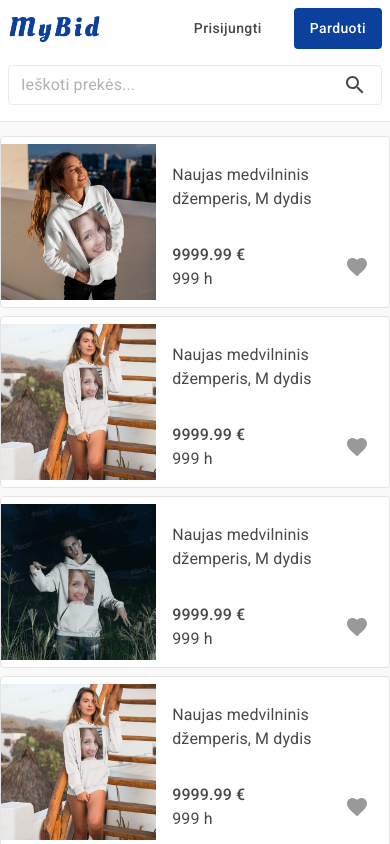
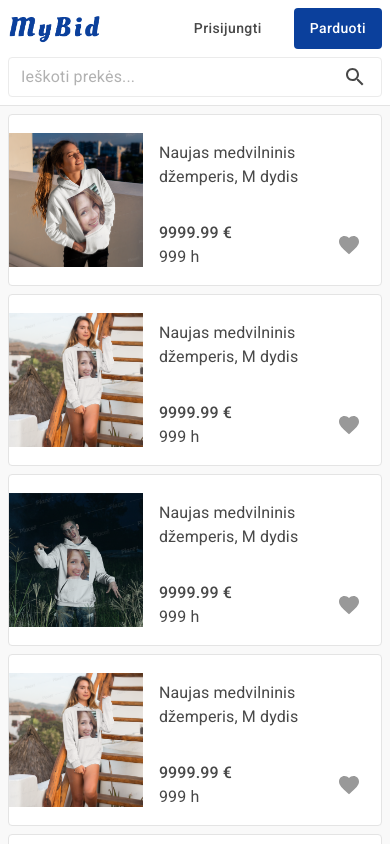
Before and after one commit to aurimasbachanovicius/auction, a React (Create React App) app: page / in a window 390 px wide. Shown: the top 844 px of the page. Built offline with nearby package versions, Linux system fonts and the light colour scheme.

Commit message:
Mobile responsive items list page

```diff
--- a/src/App.css
+++ b/src/App.css
@@ -3,7 +3,9 @@
 }
 
 .main-content {
-  margin-top: 120px;
+  margin-top: 98px;
+  padding-left: 8px;
+  padding-right: 8px;
 }
 
 @media only screen and (min-width: 601px) {
--- a/src/components/Item/ItemList/ItemCard.jsx
+++ b/src/components/Item/ItemList/ItemCard.jsx
@@ -22,7 +22,7 @@ const useStyles = makeStyles({
     }
   },
   image: {
-    maxWidth: '40%',
+    maxWidth: '36%',
     '@media (min-width: 420px)': {
       maxWidth: '100%'
     }
--- a/src/components/Navigation/MainNavigation.jsx
+++ b/src/components/Navigation/MainNavigation.jsx
@@ -23,8 +23,7 @@ const useStyles = makeStyles(theme => ({
   search: {
     position: 'relative',
     marginRight: theme.spacing(1),
-    marginTop: theme.spacing(1),
-    marginBottom: theme.spacing(2),
+    marginBottom: theme.spacing(1),
     borderRadius: theme.shape.borderRadius,
     backgroundColor: fade(theme.palette.common.white, 0.15),
     '&:hover': {
```
